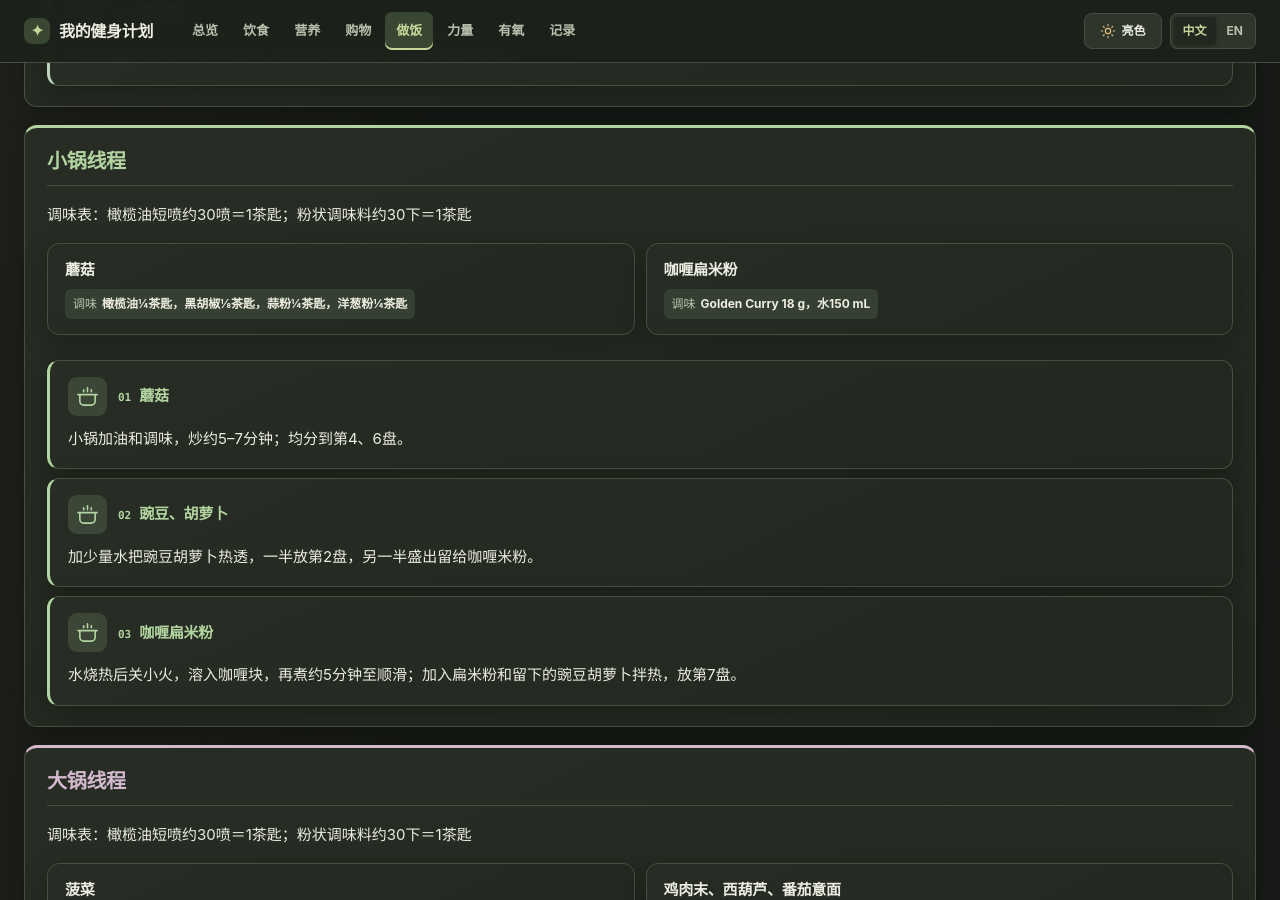
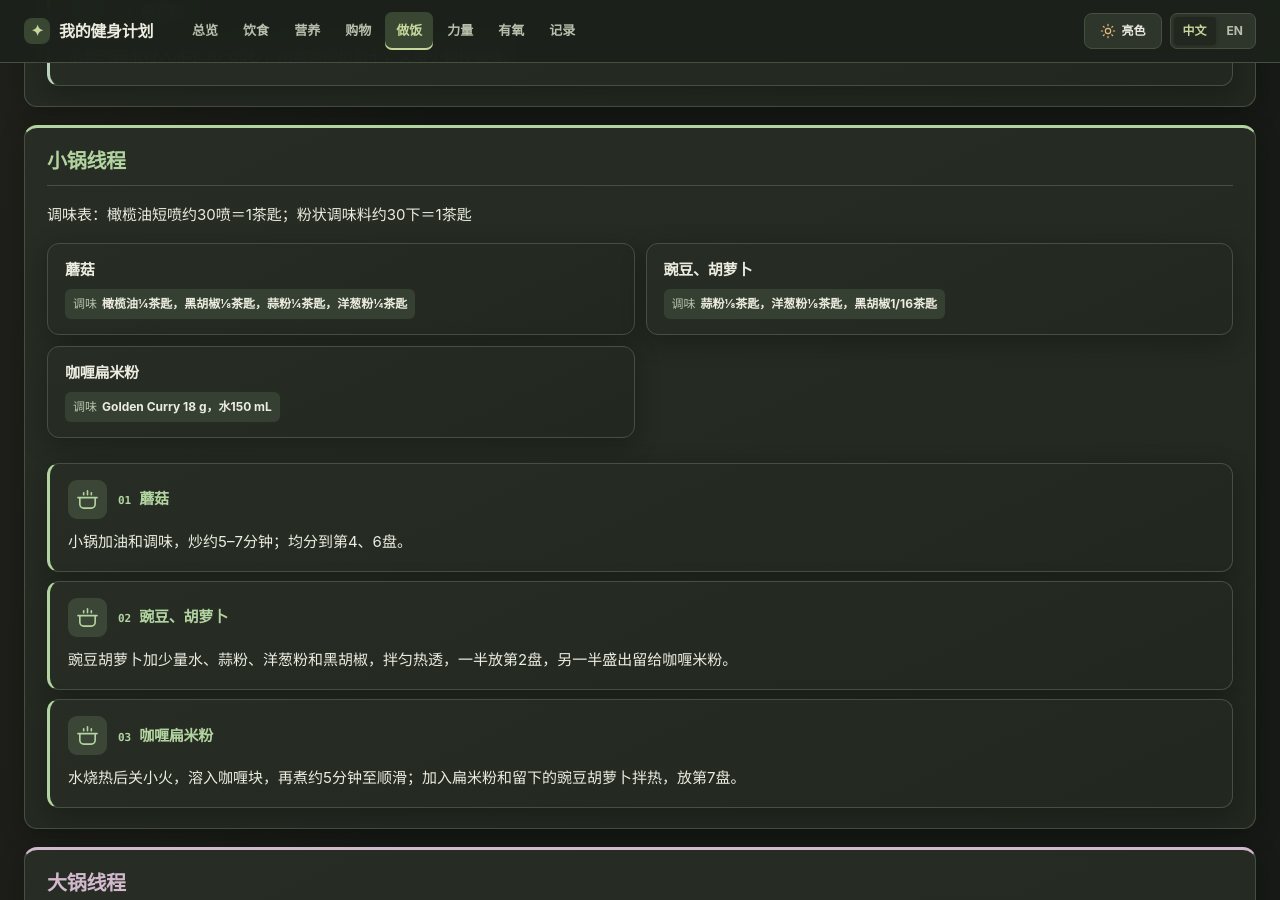
Before and after one commit to yunhaixiang/fitness, a Jekyll site: the page built from cooking.md, in a window 1280 px wide and 900 px high, scrolled down 10058 px. Built offline with Jekyll 4.4.1, drawn with Linux system fonts in a browser that asks for light colours.

Commit message:
Season peas and carrots in saucepan

```diff
--- a/cooking.md
+++ b/cooking.md
@@ -128,12 +128,13 @@ cooking: true
 <div class="table-wrap">
 <table class="plan-table" ><thead><tr><th data-en="Food">食材</th><th data-en="Seasoning">调味</th></tr></thead><tbody>
 <tr><td data-en="Mushrooms">蘑菇</td><td data-en="1/4 tsp Olive Oil, 1/8 tsp Pepper, 1/4 tsp Garlic Powder, 1/4 tsp Onion Powder">橄榄油¼茶匙，黑胡椒⅛茶匙，蒜粉¼茶匙，洋葱粉¼茶匙</td></tr>
+<tr><td data-en="Peas and Carrots">豌豆、胡萝卜</td><td data-en="1/8 tsp Garlic Powder, 1/8 tsp Onion Powder, 1/16 tsp Black Pepper">蒜粉⅛茶匙，洋葱粉⅛茶匙，黑胡椒1/16茶匙</td></tr>
 <tr><td data-en="Curry Rice Noodles">咖喱扁米粉</td><td data-en="18 g Golden Curry, 150 mL Water">Golden Curry 18 g，水150 mL</td></tr>
 </tbody></table>
 </div>
 <ol>
 <li data-en="Add oil and seasoning to the saucepan and cook the mushrooms for 5–7 minutes. Split equally between meals 4 and 6.">小锅加油和调味，炒约5–7分钟；均分到第4、6盘。</li>
-<li data-en="Warm the peas and carrots with a splash of water. Put half in meal 2 and reserve half for the curry noodles.">加少量水把豌豆胡萝卜热透，一半放第2盘，另一半盛出留给咖喱米粉。</li>
+<li data-en="Add a splash of water, garlic powder, onion powder and black pepper to the peas and carrots; stir and heat through. Put half in meal 2 and reserve half for the curry noodles.">豌豆胡萝卜加少量水、蒜粉、洋葱粉和黑胡椒，拌匀热透，一半放第2盘，另一半盛出留给咖喱米粉。</li>
 <li data-en="Heat the measured water, lower the heat and dissolve the curry roux. Simmer for about 5 minutes until smooth, then toss in the noodles and reserved peas and carrots. Place in meal 7.">水烧热后关小火，溶入咖喱块，再煮约5分钟至顺滑；加入扁米粉和留下的豌豆胡萝卜拌热，放第7盘。</li>
 </ol>
 
```
